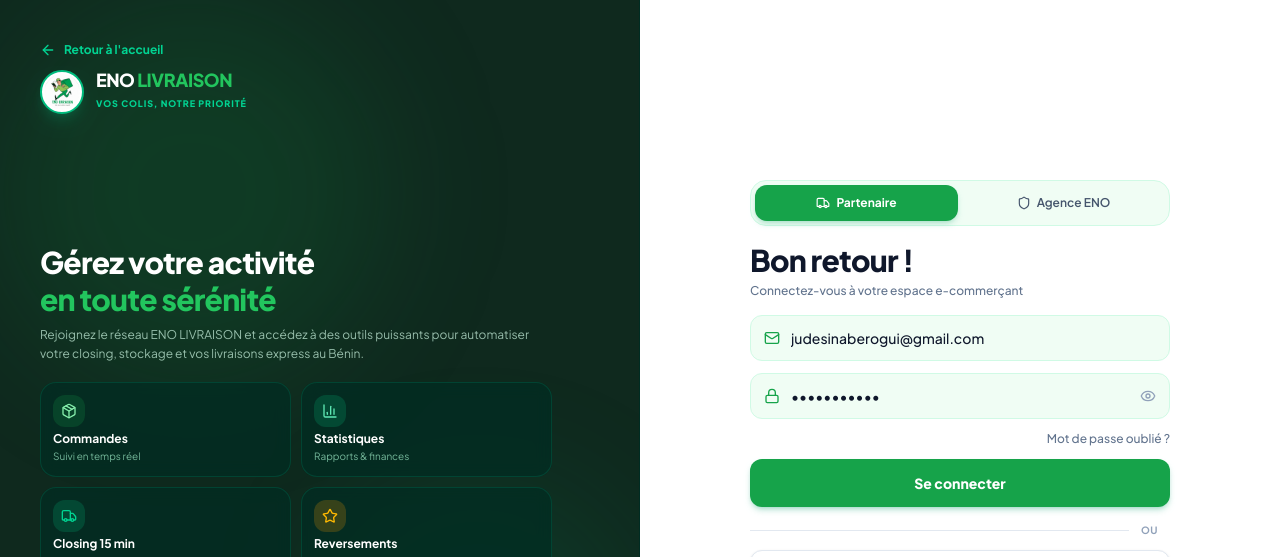
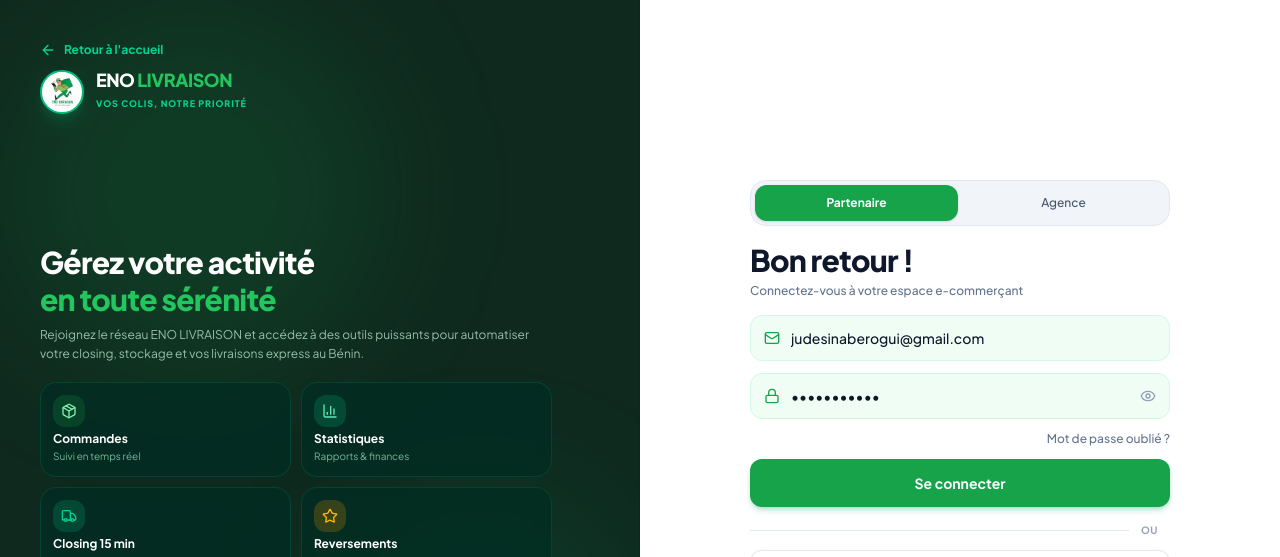
Before and after one commit to judeaymard/CLOSING, a Next.js app: page /partenaire in a window 1280 px wide. Shown: the top 557 px of the page. Built offline with nearby package versions, Linux system fonts and the light colour scheme.

Commit message:
style(auth): remove tab/button icons, switch admin to pure jet black (noir ébène) and simplify access notice

```diff
--- a/src/app/partenaire/page.tsx
+++ b/src/app/partenaire/page.tsx
@@ -113,20 +113,20 @@
       </div>
 
       {/* 🔘 TOP ROLE SWITCHER */}
-      <div className="bg-[#f0fdf4] p-1 rounded-2xl flex items-center gap-1 border border-emerald-100">
+      <div className="bg-slate-100 p-1 rounded-2xl flex items-center gap-1 border border-slate-200">
         <button
           type="button"
           onClick={() => {
             setRole("partenaire");
             setSuccessMsg("");
           }}
-          className={`flex-1 flex items-center justify-center gap-1.5 py-2.5 px-3 rounded-xl text-xs font-bold transition-all ${
+          className={`flex-1 py-2.5 px-3 rounded-xl text-xs transition-all ${
             role === "partenaire"
-              ? "bg-[#16a34a] text-white shadow-md shadow-emerald-600/20 font-black"
-              : "text-slate-600 hover:text-slate-900 font-semibold"
+              ? "bg-[#16a34a] text-white shadow-sm font-bold"
+              : "text-slate-600 hover:text-slate-900 font-medium"
           }`}
         >
-          <Truck className="w-3.5 h-3.5" /> Partenaire
+          Partenaire
         </button>
 
         <button
@@ -136,13 +136,13 @@
             setIsRegister(false);
             setSuccessMsg("");
           }}
-          className={`flex-1 flex items-center justify-center gap-1.5 py-2.5 px-3 rounded-xl text-xs font-bold transition-all ${
+          className={`flex-1 py-2.5 px-3 rounded-xl text-xs transition-all ${
             role === "agence"
-              ? "bg-[#0f291e] text-white shadow-md font-black"
-              : "text-slate-600 hover:text-slate-900 font-semibold"
+              ? "bg-black text-white shadow-sm font-bold"
+              : "text-slate-600 hover:text-slate-900 font-medium"
           }`}
         >
-          <Shield className="w-3.5 h-3.5" /> Agence ENO
+          Agence
         </button>
       </div>
 
@@ -357,38 +357,30 @@
             </button>
           </div>
 
-          {/* Bouton Se connecter avec distinction visuelle radicale */}
+          {/* Bouton Se connecter avec distinction visuelle ébène / vert */}
           <button
             type="submit"
             disabled={loading}
-            className={`w-full py-3.5 rounded-xl font-black text-xs sm:text-sm transition-all flex items-center justify-center gap-2 active:scale-[0.98] disabled:opacity-70 cursor-pointer ${
+            className={`w-full py-3.5 rounded-xl font-bold text-xs sm:text-sm transition-all flex items-center justify-center gap-2 active:scale-[0.98] disabled:opacity-70 cursor-pointer ${
               role === "agence"
-                ? "bg-[#091b14] hover:bg-[#06140e] text-emerald-300 border-2 border-emerald-500/70 shadow-xl shadow-[#091b14]/25 tracking-wide"
+                ? "bg-black hover:bg-neutral-900 text-white shadow-lg shadow-black/15"
                 : "bg-[#16a34a] hover:bg-[#15803d] text-white shadow-md shadow-emerald-600/25"
             }`}
           >
             {loading ? (
-              <span className="inline-block w-4 h-4 border-2 border-current border-t-transparent rounded-full animate-spin"></span>
+              <span className="inline-block w-4 h-4 border-2 border-white border-t-transparent rounded-full animate-spin"></span>
             ) : role === "agence" ? (
-              <>
-                <Shield className="w-4 h-4 text-emerald-400" />
-                <span>Se connecter à l&apos;agence</span>
-              </>
+              "Se connecter à l'agence"
             ) : (
               "Se connecter"
             )}
           </button>
 
-          {/* 🔘 SECTION BAS DE FORMULAIRE (DIFFÉRENCIÉE SELON RÔLE) */}
+          {/* 🔘 SECTION BAS DE FORMULAIRE */}
           {role === "agence" ? (
-            <div className="pt-5 pb-1 text-center">
-              <div className="inline-flex items-center gap-2 px-4 py-2 rounded-2xl bg-emerald-50/70 border border-emerald-200/80 text-emerald-950 shadow-2xs">
-                <Shield className="w-3.5 h-3.5 text-[#16a34a] shrink-0" />
-                <span className="text-xs font-semibold text-slate-700 tracking-tight">
-                  Accès réservé à l&apos;équipe <strong className="font-extrabold text-[#0f291e]">ENO LIVRAISON</strong>
-                </span>
-              </div>
-            </div>
+            <p className="pt-3 text-center text-xs text-slate-500 font-medium tracking-tight">
+              Accès réservé à l&apos;équipe Eno Livraison
+            </p>
           ) : (
             <>
               {/* Séparateur OU */}
```
